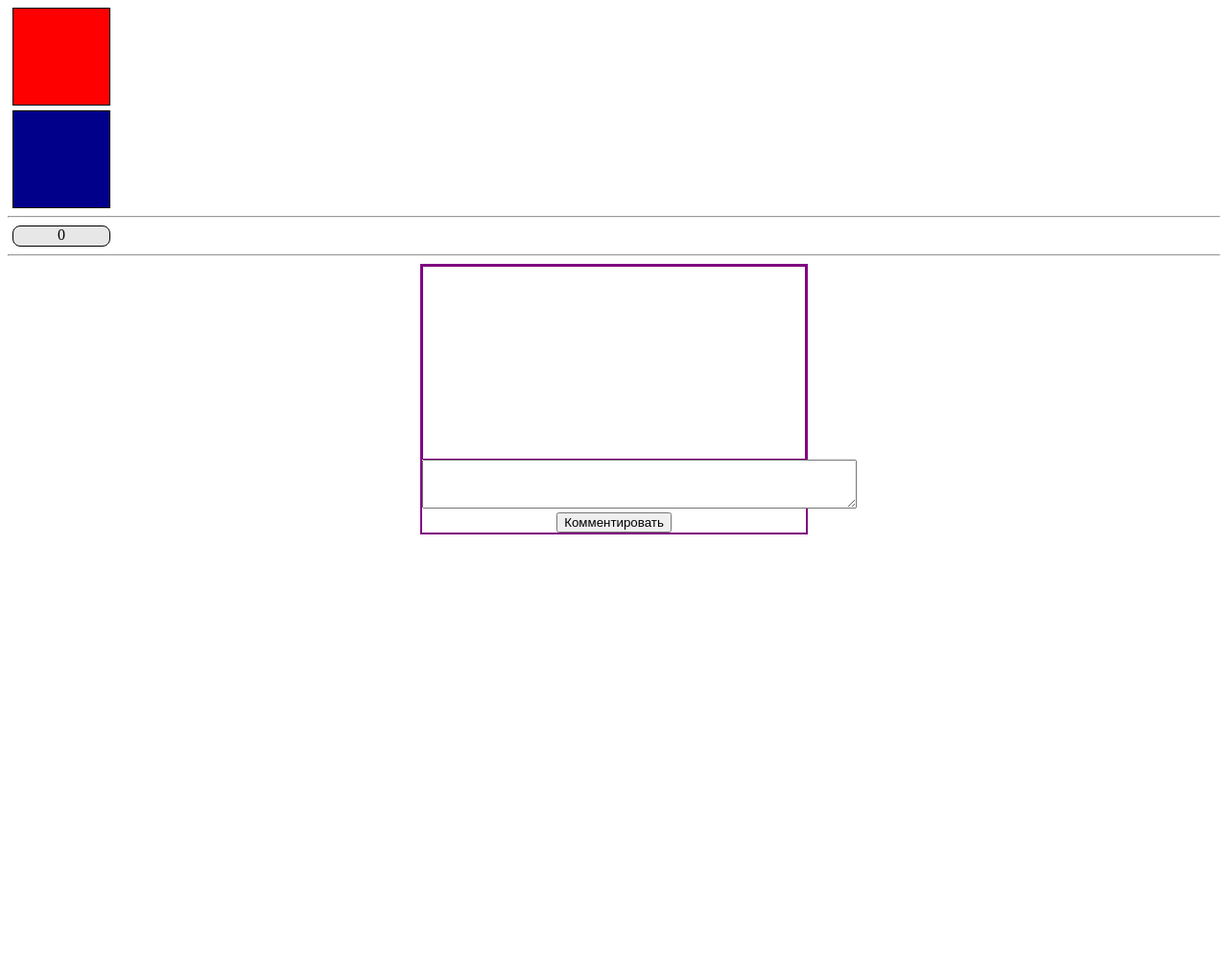
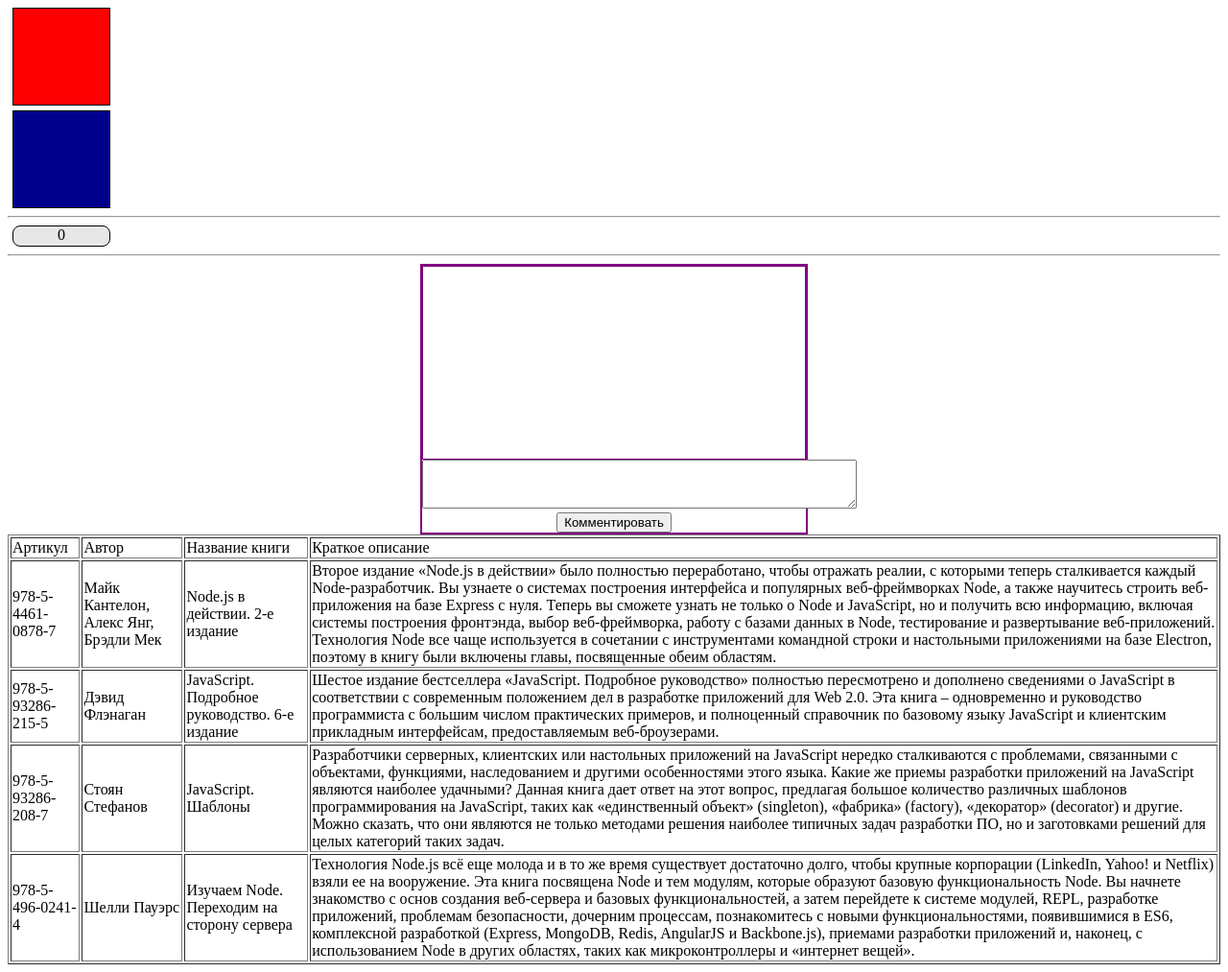
Before and after one commit to angensu/JSHomework, a plain HTML site: page hw8/index.html in a window 1280 px wide. Shown: the whole page at 96% size. Before the commit the page ends 800 px from the top, so only its background shows below. Drawn offline with Linux system fonts and the light colour scheme.

Commit message:
Добавил 4ю задачу

```diff
--- a/hw8/hw8.js
+++ b/hw8/hw8.js
@@ -62,6 +62,73 @@
 // Сформировать функцию, которой передаётся массив книг, и которая создаст и внесёт все необходимые
 // html элементы, стили, и содержание для отображения всей информации о книгах в виду таблицы.
 
+let books =[
+{
+    code: 'Артикул',
+    author: 'Автор',
+    title: 'Название книги',
+    desc: 'Краткое описание',
+
+},{
+    code: '978-5-4461-0878-7',
+    author: 'Майк Кантелон, Алекс Янг, Брэдли Мек',
+    title: 'Node.js в действии. 2-е издание',
+    desc:   `Второе издание «Node.js в действии» было полностью переработано,
+            чтобы отражать реалии, с которыми теперь сталкивается каждый Node-разработчик.
+            Вы узнаете о системах построения интерфейса и популярных веб-фреймворках Node,
+            а также научитесь строить веб-приложения на базе Express с нуля. Теперь вы сможете
+            узнать не только о Node и JavaScript, но и получить всю информацию, включая системы
+            построения фронтэнда, выбор веб-фреймворка, работу с базами данных в Node, тестирование
+            и развертывание веб-приложений. Технология Node все чаще используется в сочетании с
+            инструментами командной строки и настольными приложениями на базе Electron, поэтому
+            в книгу были включены главы, посвященные обеим областям.`
+
+},{
+    code: '978-5-93286-215-5',
+    author: 'Дэвид Флэнаган',
+    title: 'JavaScript. Подробное руководство. 6-е издание',
+    desc:   `Шестое издание бестселлера «JavaScript. Подробное руководство» полностью пересмотрено и
+            дополнено сведениями о JavaScript в соответствии с современным положением дел в разработке
+            приложений для Web 2.0. Эта книга – одновременно и руководство программиста с большим числом
+            практических примеров, и полноценный справочник по базовому языку JavaScript и клиентским прикладным
+            интерфейсам, предоставляемым веб-броузерами.`
+},{
+    code: '978-5-93286-208-7',
+    author: 'Стоян Стефанов',
+    title: 'JavaScript. Шаблоны',
+    desc:   `Разработчики серверных, клиентских или настольных приложений на JavaScript нередко сталкиваются с
+            проблемами, связанными с объектами, функциями, наследованием и другими особенностями этого языка. Какие
+            же приемы разработки приложений на JavaScript являются наиболее удачными? Данная книга дает ответ на
+            этот вопрос, предлагая большое количество различных шаблонов программирования на JavaScript, таких как
+            «единственный объект» (singleton), «фабрика» (factory), «декоратор» (decorator) и другие. Можно сказать,
+            что они являются не только методами решения наиболее типичных задач разработки ПО, но и заготовками решений
+            для целых категорий таких задач.`,
+},{
+    code: '978-5-496-0241-4',
+    author: 'Шелли Пауэрс',
+    title: 'Изучаем Node. Переходим на сторону сервера',
+    desc:   `Технология Node.js всё еще молода и в то же время существует достаточно долго, чтобы крупные корпорации
+            (LinkedIn, Yahoo! и Netflix) взяли ее на вооружение.
+            Эта книга посвящена Node и тем модулям, которые образуют базовую функциональность Node. Вы начнете знакомство
+            с основ создания веб-сервера и базовых функциональностей, а затем перейдете к системе модулей, REPL, разработке
+            приложений, проблемам безопасности, дочерним процессам, познакомитесь с новыми функциональностями, появившимися в
+            ES6, комплексной разработкой (Express, MongoDB, Redis, AngularJS и Backbone.js), приемами разработки приложений и,
+             наконец, с использованием Node в других областях, таких как микроконтроллеры и «интернет вещей».`
+}
+
+];
+
+let newTable = document.querySelector('.container');
+newTable.insertAdjacentHTML('afterend','<table id="table" border="1px"></table>');
+function booksHtml() {
+    books.forEach(elem => {
+        let booksTable = document.querySelector('#table');
+        booksTable.insertAdjacentHTML('beforeend', `<tr><td>${elem.code}</td><td>${elem.author}</td><td>${elem.title}</td><td>${elem.desc}</td></tr>`);
+    })
+}
+
+booksHtml(books);
+
 //5*
 // Реализовать одну
 // страничку HTML о знаменитом человеке с
```
Also changed, not shown: hw8/index.html (+0 -1 lines).
